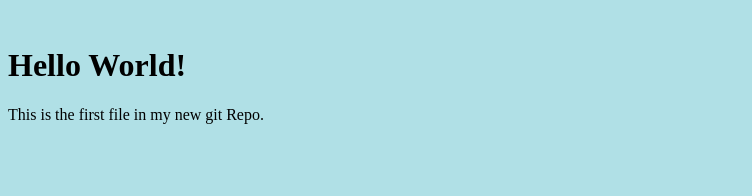
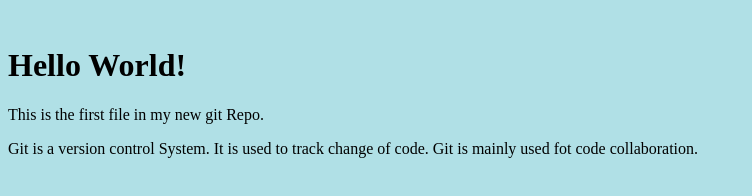
Before and after one commit to Praveenkumar90400/FrontEndProject, a plain HTML site: page index.html in a window 1280 px wide. Shown: the whole page, without its empty margins (0-752 px from the left). Drawn offline with Linux system fonts and the light colour scheme; files whose address does not match are found by name.

Commit message:
added one line in paragraph

```diff
--- a/index.html
+++ b/index.html
@@ -8,6 +8,7 @@
 <body>
 <br><h1> Hello  World! </h1>
 <p>This is the first file in my new git Repo.    </p>
+<p> Git is a version control System. It is used to track change of code. Git is mainly used fot code collaboration.</p>
 </body>
 
 
```
